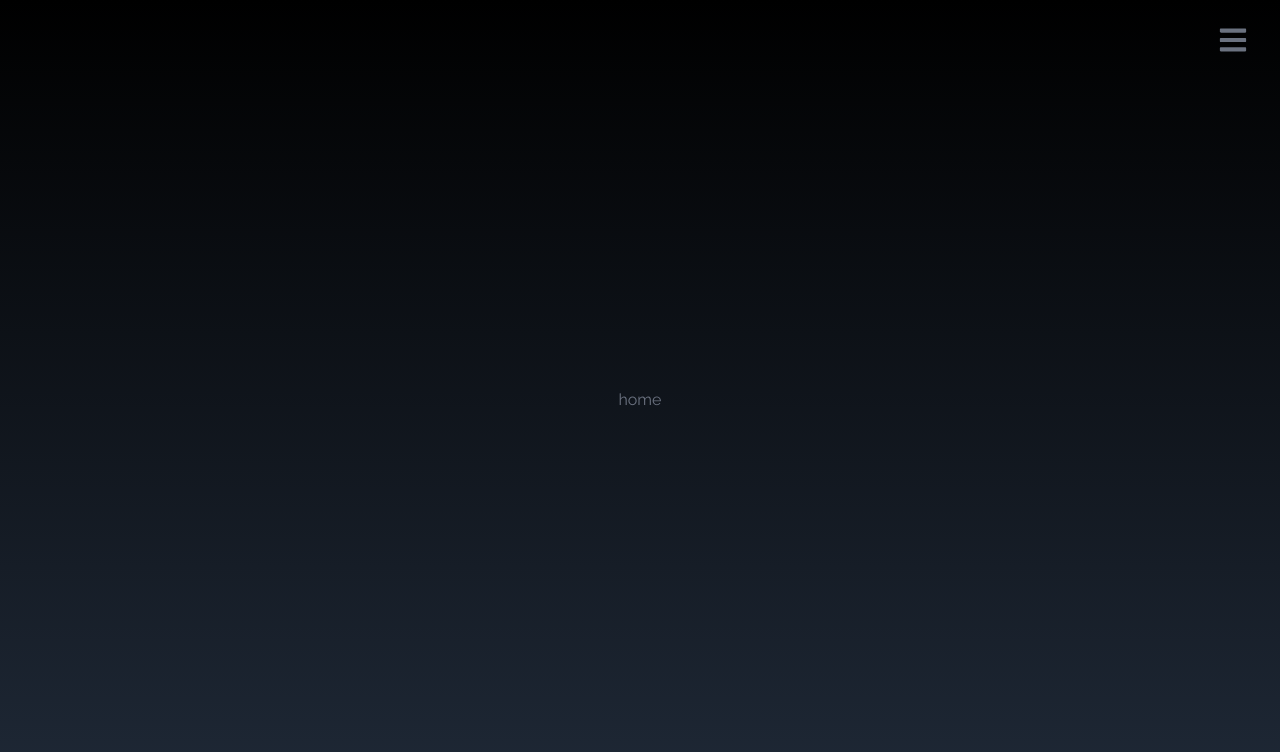
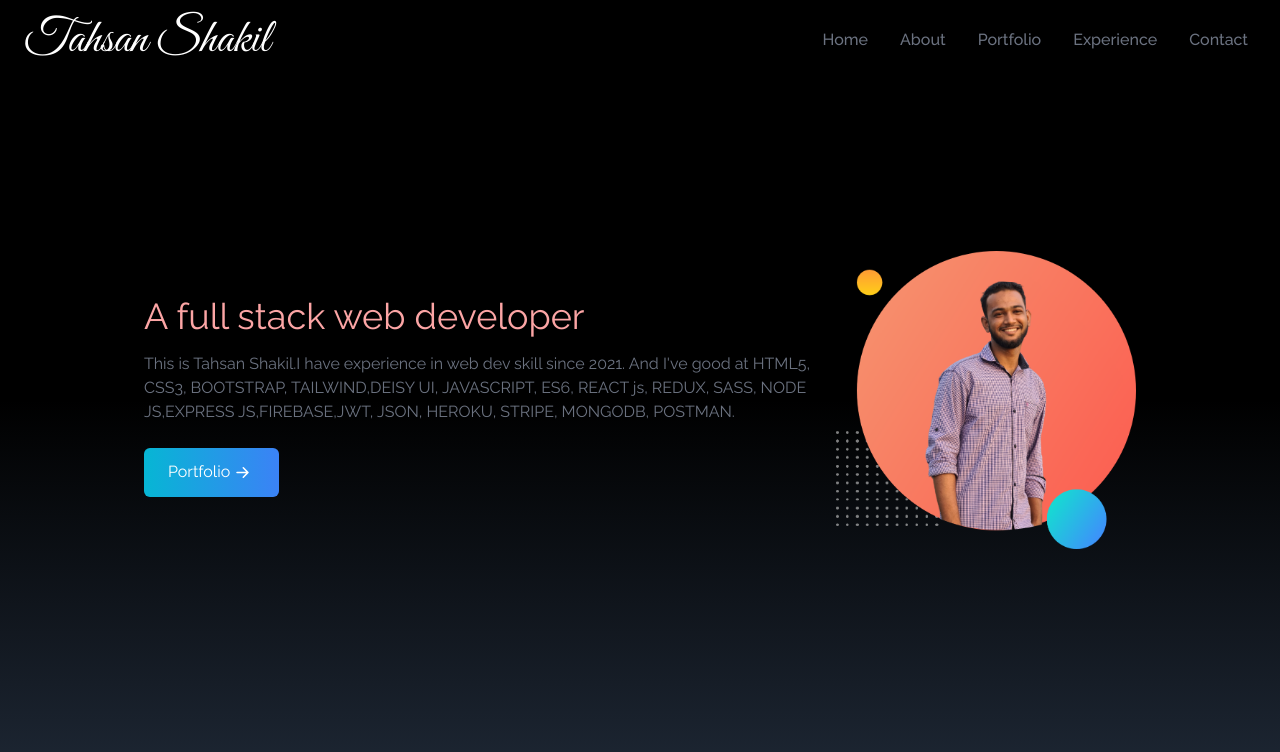
Before and after one commit to Tahsan35/onePortfolio, a React (Create React App) app: page / in a window 1280 px wide. Shown: the top 752 px of the page. Built offline with nearby package versions, Linux system fonts and the light colour scheme.

Commit message:
complete navbar

```diff
--- a/src/App.js
+++ b/src/App.js
@@ -1,11 +1,13 @@
 
 import './App.css';
+import Home from './Components/Home/Home';
 import Navbar from './Components/Navbar/Navbar';
 
 function App() {
   return (
     <div>
       <Navbar></Navbar>
+      <Home></Home>
     </div>
   );
 }
--- /dev/null
+++ b/src/Components/Home/Home.js
@@ -0,0 +1,31 @@
+import React from 'react';
+import myImage from '../../Assets/my-bg.png'
+import { BsArrowRightShort } from "react-icons/bs";
+const Home = () => {
+    return (
+        <div name="home" className='h-screen w-full bg-gradient-to-b from-black via-black to-gray-800'>
+            <div className='max-w-screen-lg mx-auto flex flex-col items-center justify-center h-full px-4 md:flex-row'>
+                <div>
+                    <h2 className='text-3xl sm:text-4xl text-red-300'>A full stack web developer</h2>
+                    <p className='text-gray-500 py-4'>
+                        This is Tahsan Shakil.I have experience
+                        in web dev skill since 2021. And I've good at HTML5, CSS3, BOOTSTRAP,
+                        TAILWIND,DEISY UI, JAVASCRIPT, ES6, REACT js, REDUX, SASS, NODE
+                        JS,EXPRESS JS,FIREBASE,JWT, JSON, HEROKU, STRIPE, MONGODB, POSTMAN.
+                    </p>
+                    <div>
+                        <button className='group text-white w-fit px-6 py-3 my-2 flex items-center rounded-md bg-gradient-to-r from-cyan-500 to-blue-500 cursor-pointer hover:scale-105 duration-200'>Portfolio
+                            <span className='group-hover:rotate-90 duration-300'><BsArrowRightShort size={25} />
+                            </span>
+                        </button>
+                    </div>
+                </div>
+                <div>
+                    <img src={myImage} alt="my-profile" className='rounded-2xl mx-auto w-2/3 md:w-full' />
+                </div>
+            </div>
+        </div>
+    );
+};
+
+export default Home;
--- a/src/Components/Navbar/Navbar.js
+++ b/src/Components/Navbar/Navbar.js
@@ -38,15 +38,23 @@ const Navbar = () => {
                     <li key={id} className='px-4 cursor-pointer capitalize font-medium text-gray-500 hover:scale-105 duration-200'>{link}</li>
                 ))}
             </ul>
-            <div onClick={() => setNav(!nav)} className='cursor-pointer pr-4 z-10 text-gray-500'>
+            <div onClick={() => setNav(!nav)} className='cursor-pointer pr-4 z-10 text-gray-500 md:hidden'>
                 {
                     nav ? <FaTimes size={30} /> : <FaBars size={30} />
                 }
             </div>
-            <ul className='flex flex-col justify-center items-center absolute top-0 left-0 w-full h-screen bg-gradient-to-b from-black to-gray-800 text-gray-500'>
-                <li>home</li>
 
-            </ul>
+            {
+                nav && (
+                    <ul className='flex flex-col justify-center items-center absolute top-0 left-0 w-full h-screen bg-gradient-to-b from-black to-gray-800 text-gray-500 '>
+
+                        {links.map(({ id, link }) => (
+                            <li key={id} className='px-4 cursor-pointer capitalize py-6 text-4xl hover:scale-105 duration-200'>{link}</li>
+                        ))}
+                    </ul>
+                )
+            }
+
         </div>
 
     );
```
Also changed, not shown: src/Assets/my-bg.png (added).
